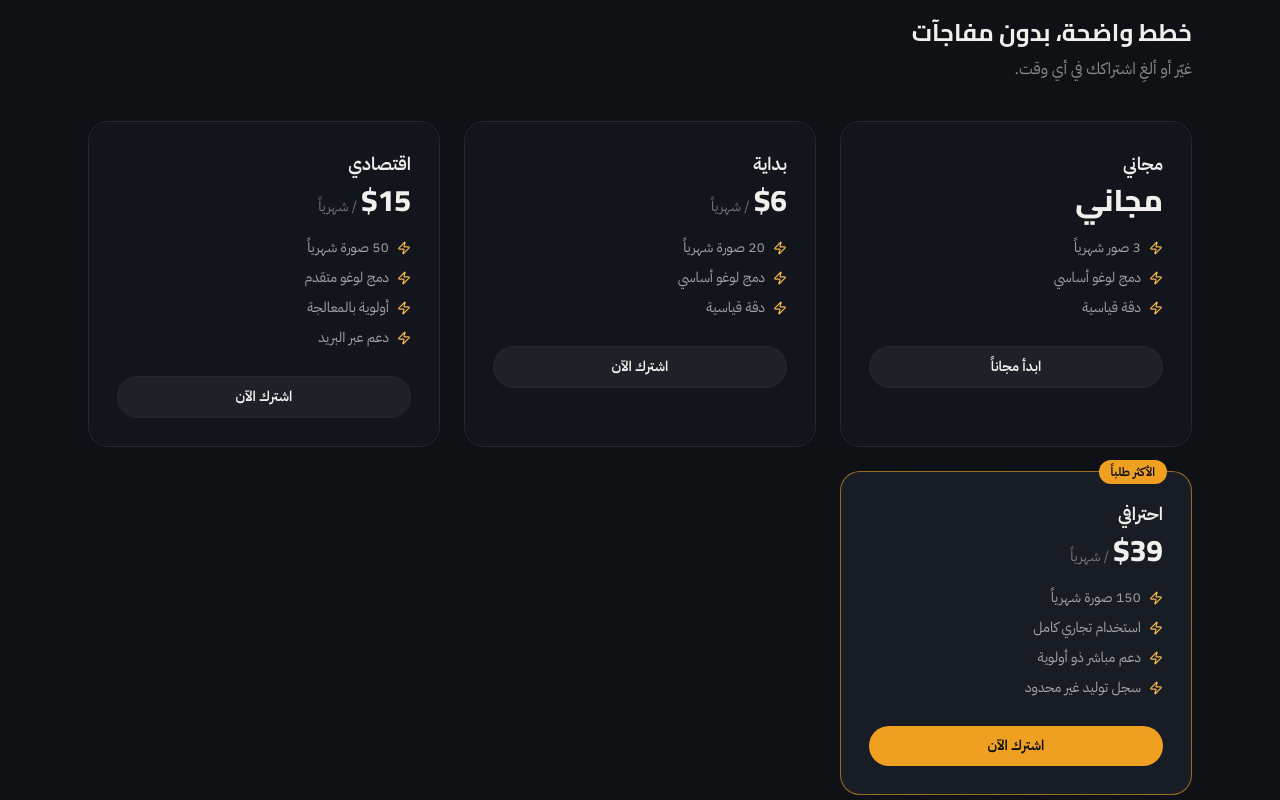
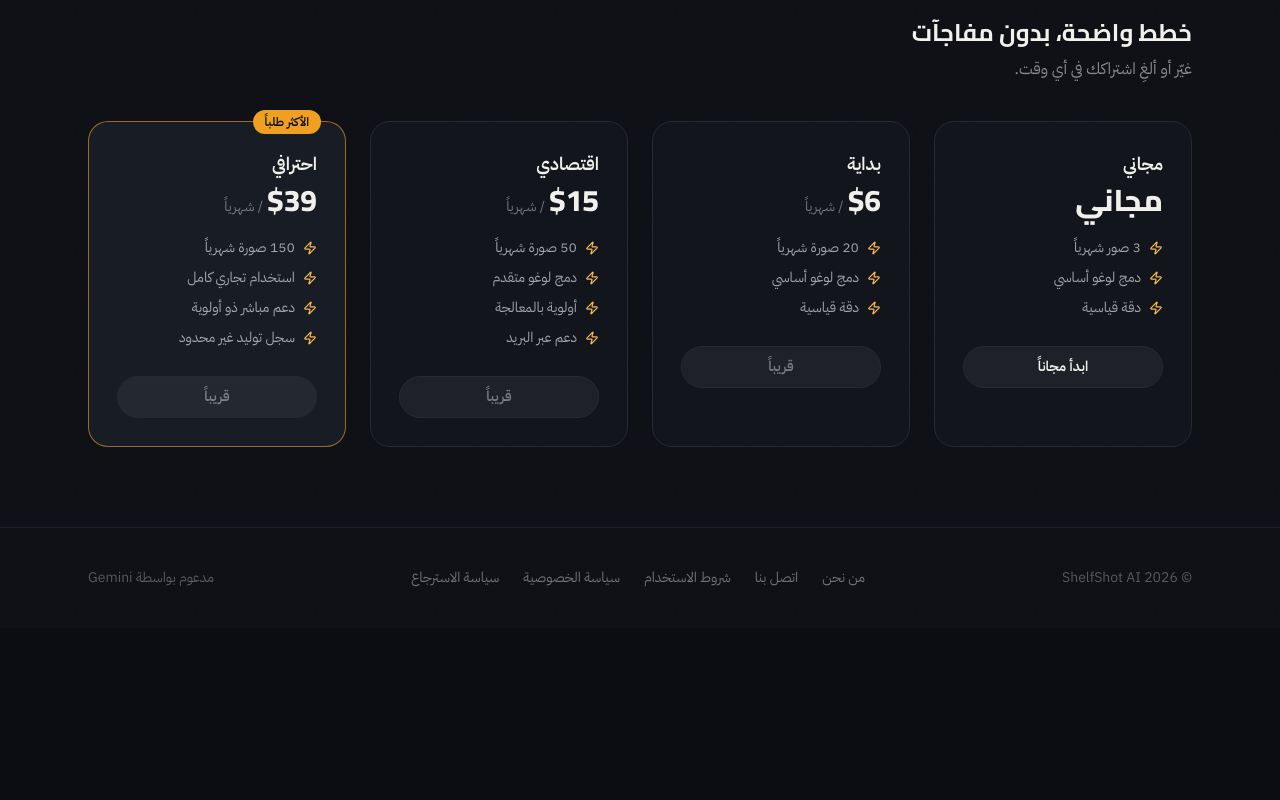
Before and after one commit to dreamtest45-cpu/Lensai-saas, a Next.js app: page / in a window 1280 px wide. Shown: the part 1220-2020 px from the top of the page. After the commit the page ends 1848 px from the top, so only its background shows below. Built offline with nearby package versions, Linux system fonts and the light colour scheme; no server answers.

Commit message:
Refactor pricing section layout and link/button logic
Updated the pricing section layout and modified the link/button rendering based on plan price.

```diff
--- a/app/page.tsx
+++ b/app/page.tsx
@@ -82,7 +82,7 @@ export default async function LandingPage() {
         <div className="container mx-auto max-w-6xl px-6">
           <h2 className="font-display font-bold text-2xl mb-2">خطط واضحة، بدون مفاجآت</h2>
           <p className="text-white/50 mb-10">غيّر أو ألغِ اشتراكك في أي وقت.</p>
-          <div className="grid md:grid-cols-3 gap-6">
+          <div className="grid md:grid-cols-2 lg:grid-cols-4 gap-6">
             {Object.values(PLANS).map((plan) => (
               <div
                 key={plan.id}
@@ -110,16 +110,21 @@ export default async function LandingPage() {
                     </li>
                   ))}
                 </ul>
-                <Link
-                  href={user ? "/dashboard" : "/login"}
-                  className={`block text-center font-semibold rounded-full py-2.5 text-sm transition-colors ${
-                    plan.id === "pro"
-                      ? "bg-amber-500 text-ink hover:bg-amber-400"
-                      : "bg-white/5 border border-line hover:bg-white/10"
-                  }`}
-                >
-                  {plan.price === 0 ? "ابدأ مجاناً" : "اشترك الآن"}
-                </Link>
+                {plan.price === 0 ? (
+                  <Link
+                    href={user ? "/dashboard" : "/login"}
+                    className="block text-center font-semibold rounded-full py-2.5 text-sm transition-colors bg-white/5 border border-line hover:bg-white/10"
+                  >
+                    ابدأ مجاناً
+                  </Link>
+                ) : (
+                  <button
+                    disabled
+                    className="w-full text-center font-semibold rounded-full py-2.5 text-sm bg-white/5 border border-line text-white/40 cursor-not-allowed"
+                  >
+                    قريباً
+                  </button>
+                )}
               </div>
             ))}
           </div>
```
